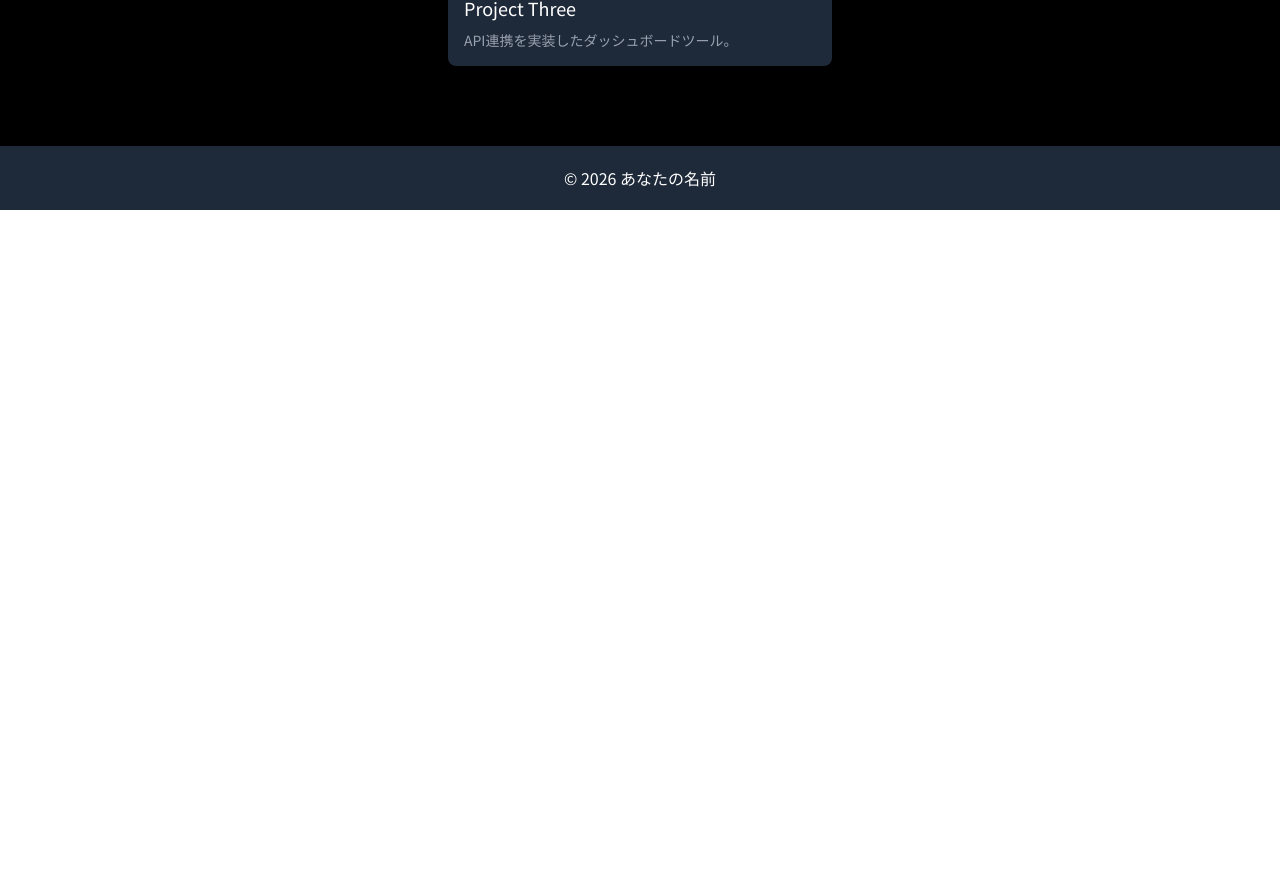
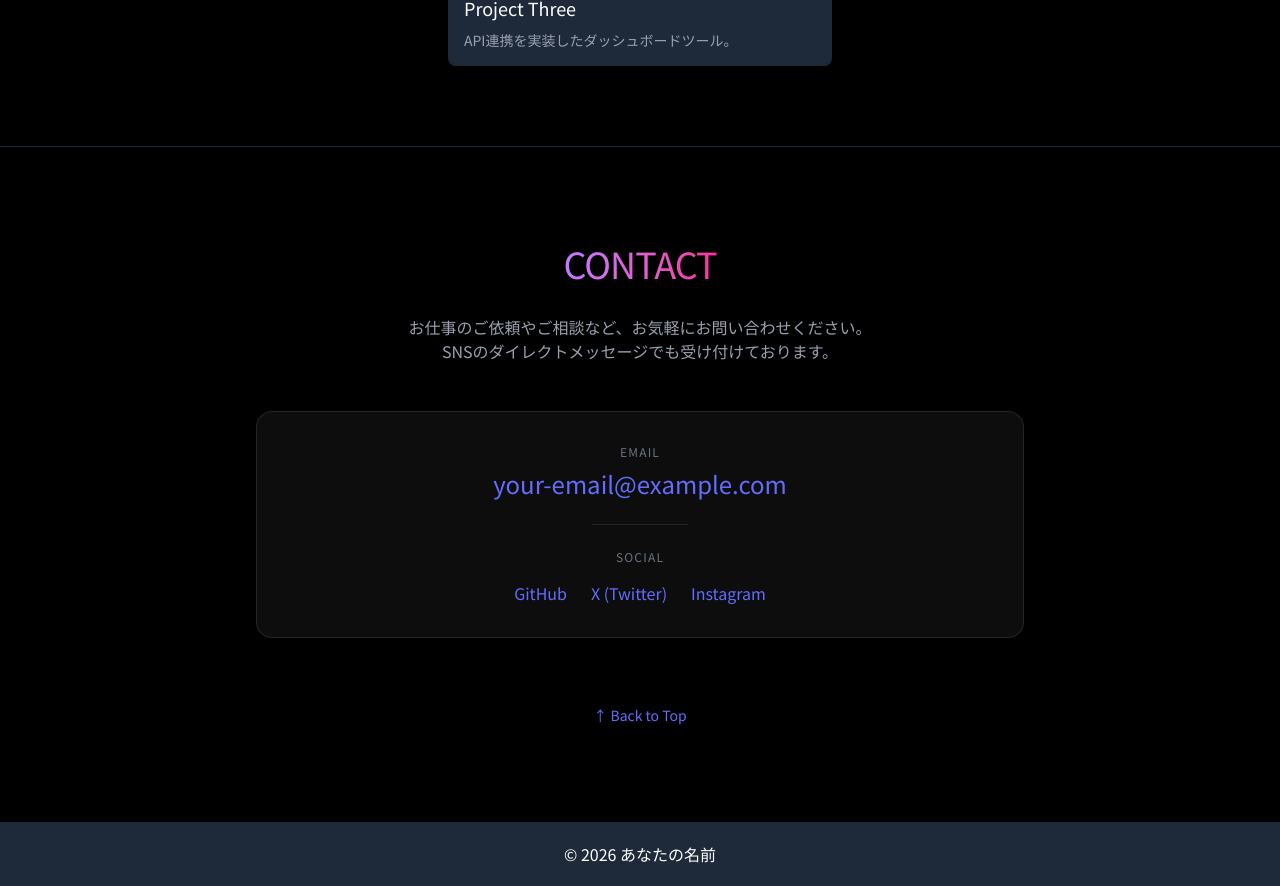
Before and after one commit to ruru-01/ui-ux-lab, a Vue app in the folder my-portfolio/: page / in a window 1280 px wide. Shown: the part 2710-3596 px from the top of the page. Before the commit the page ends 2920 px from the top, so only its background shows below. Built offline with nearby package versions, Linux system fonts and the light colour scheme.

Commit message:
feat: CONTACTセクションを追加

```diff
--- a/my-portfolio/src/App.vue
+++ b/my-portfolio/src/App.vue
@@ -5,6 +5,7 @@
         <HeroSection />
         <SkillsSection />
         <WorksSection />
+        <ContactSection />
       </main>
     <AppFooter />
   </div>
@@ -16,6 +17,7 @@ import AppFooter from './components/AppFooter.vue';
 import HeroSection from './components/HeroSection.vue';
 import SkillsSection from './components/Skills/SkillsSection.vue';
 import WorksSection from './components/Work/WorkSection.vue';
+import ContactSection from './components/Contact/ContactSection.vue';
 </script>
 
 <style scoped>
--- /dev/null
+++ b/my-portfolio/src/components/Contact/ContactSection.vue
@@ -0,0 +1,46 @@
+<template>
+  <section id="contact" class="py-24 px-4 bg-black text-white border-t border-gray-800">
+    <div class="max-w-3xl mx-auto text-center">
+      <h2 class="text-4xl font-extrabold mb-8 tracking-tight">
+        <span class="bg-clip-text text-transparent bg-gradient-to-r from-purple-400 to-pink-500">
+          CONTACT
+        </span>
+      </h2>
+      <p class="text-gray-400 mb-12">
+        お仕事のご依頼やご相談など、お気軽にお問い合わせください。<br>
+        SNSのダイレクトメッセージでも受け付けております。
+      </p>
+
+      <div class="bg-white/5 border border-white/10 rounded-2xl p-8 backdrop-blur-md">
+        <div class="space-y-6">
+          <div>
+            <p class="text-xs uppercase tracking-widest text-gray-500 mb-2">Email</p>
+            <a
+              href="mailto:your-email@example.com"
+              class="text-xl md:text-2xl font-medium hover:text-purple-400 transition-colors"
+            >
+              your-email@example.com
+            </a>
+          </div>
+
+          <div class="h-px bg-white/10 w-24 mx-auto"></div>
+
+          <div>
+            <p class="text-xs uppercase tracking-widest text-gray-500 mb-4">Social</p>
+            <div class="flex justify-center gap-6">
+              <a href="#" class="hover:scale-110 transition-transform text-gray-400 hover:text-white">GitHub</a>
+              <a href="#" class="hover:scale-110 transition-transform text-gray-400 hover:text-white">X (Twitter)</a>
+              <a href="#" class="hover:scale-110 transition-transform text-gray-400 hover:text-white">Instagram</a>
+            </div>
+          </div>
+        </div>
+      </div>
+
+      <div class="mt-16">
+        <a href="#home" class="text-sm text-gray-500 hover:text-white transition-colors">
+          ↑ Back to Top
+        </a>
+      </div>
+    </div>
+  </section>
+</template>
```
